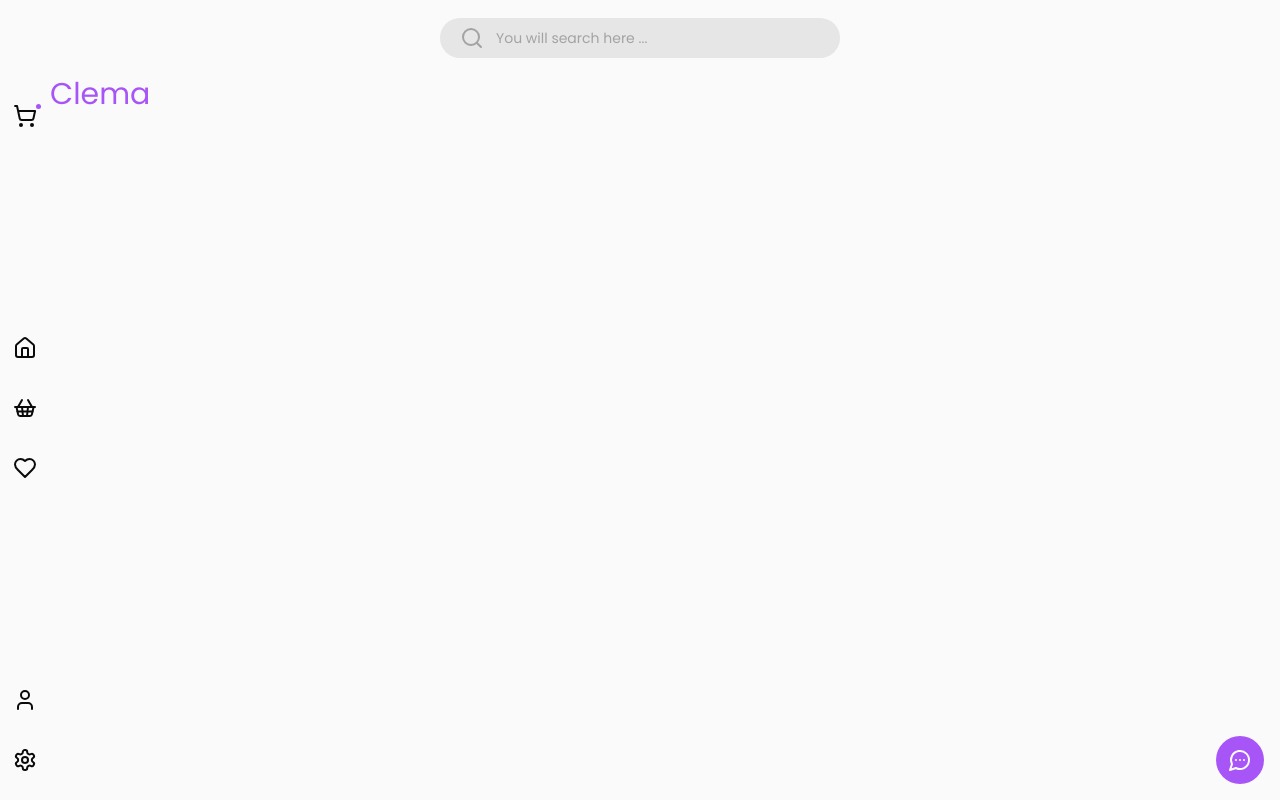
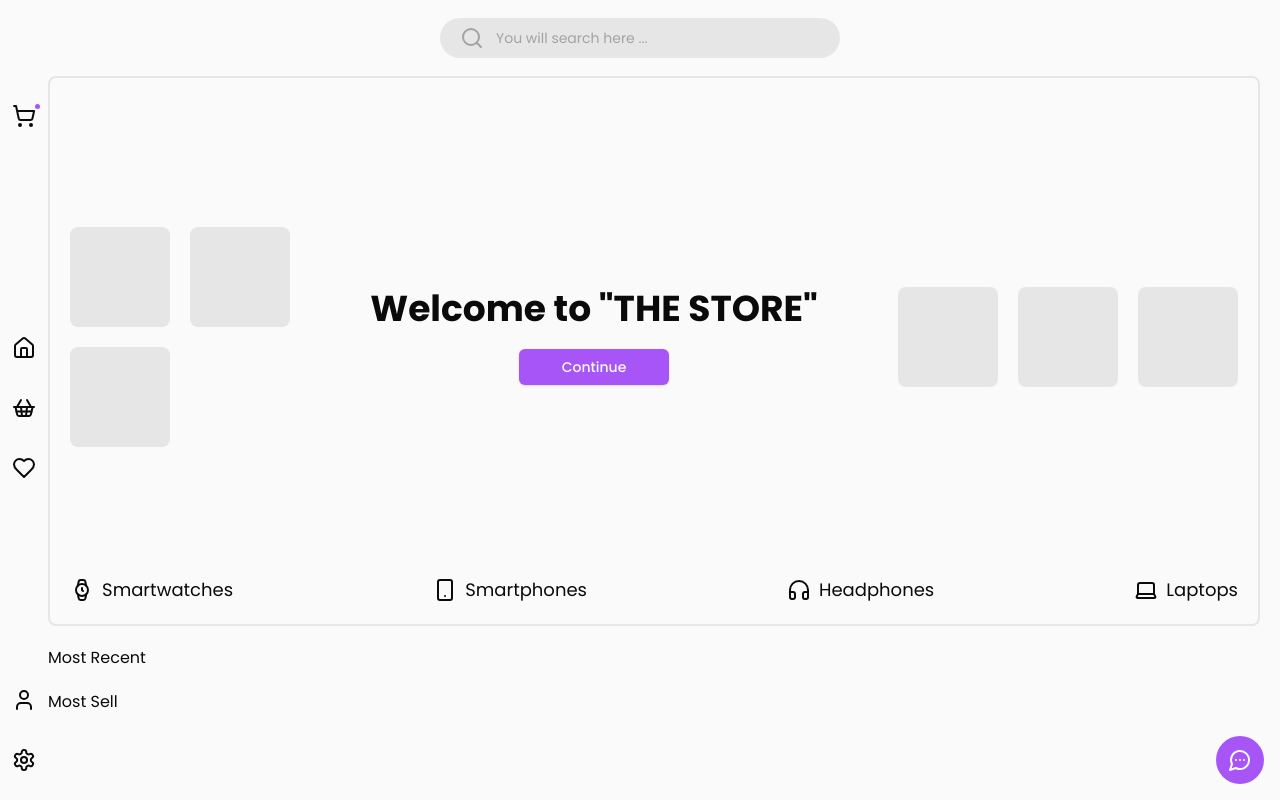
Before and after one commit to ClemilsonAzevedo/TheStore, a React (Vite) app in the folder web/: page / in a window 1280 px wide. Built offline with nearby package versions, Linux system fonts and the light colour scheme.

Commit message:
Styles: Banner of Home Page

```diff
--- a/web/src/pages/home/index.tsx
+++ b/web/src/pages/home/index.tsx
@@ -1,7 +1,55 @@
+import { Button } from '@/components/ui/button'
+import { Headphones, Laptop, Smartphone, Watch } from 'lucide-react'
+
 export function Home() {
 	return (
-		<div>
-			<p className='font-poppins text-3xl text-violet-500'>Clema</p>
-		</div>
+		<section className='flex flex-col w-full gap-5 pr-5'>
+			<div className='flex flex-col justify-end items-center min-h-[550px] border-2 border-neutral-400 rounded-lg p-5'>
+				<div className='my-auto flex w-full'>
+					<div className='flex flex-wrap gap-5 max-w-[220px] h-[220px]'>
+						<div className='w-[100px] h-[100px] bg-neutral-400 rounded-lg' />
+						<div className='w-[100px] h-[100px] bg-neutral-400 rounded-lg' />
+						<div className='w-[100px] h-[100px] bg-neutral-400 rounded-lg' />
+					</div>
+
+					<div className='flex-1 flex flex-col items-center justify-center gap-5'>
+						<h1 className='text-4xl truncate font-bold'>
+							Welcome to "THE STORE"
+						</h1>
+						<Button
+							type='button'
+							className='w-[150px] py-2 bg-violet-500 text-neutral-50 font-medium text-sm hover:bg-violet-500/70 transition'>
+							Continue
+						</Button>
+					</div>
+
+					<div className='flex gap-5 items-center'>
+						<div className='w-[100px] h-[100px] bg-neutral-400 rounded-lg' />
+						<div className='w-[100px] h-[100px] bg-neutral-400 rounded-lg' />
+						<div className='w-[100px] h-[100px] bg-neutral-400 rounded-lg' />
+					</div>
+				</div>
+
+				<div className='flex justify-between items-center w-full'>
+					<span className='flex items-center gap-2 text-neutral-950 text-lg transition'>
+						<Watch /> Smartwatches
+					</span>
+					<span className='flex items-center gap-2 text-neutral-950 text-lg transition'>
+						<Smartphone /> Smartphones
+					</span>
+					<span className='flex items-center gap-2 text-neutral-950 text-lg transition'>
+						<Headphones />
+						Headphones
+					</span>
+					<span className='flex items-center gap-2 text-neutral-950 text-lg transition'>
+						<Laptop /> Laptops
+					</span>
+				</div>
+			</div>
+
+			<div>Most Recent</div>
+
+			<div>Most Sell</div>
+		</section>
 	)
 }
```
